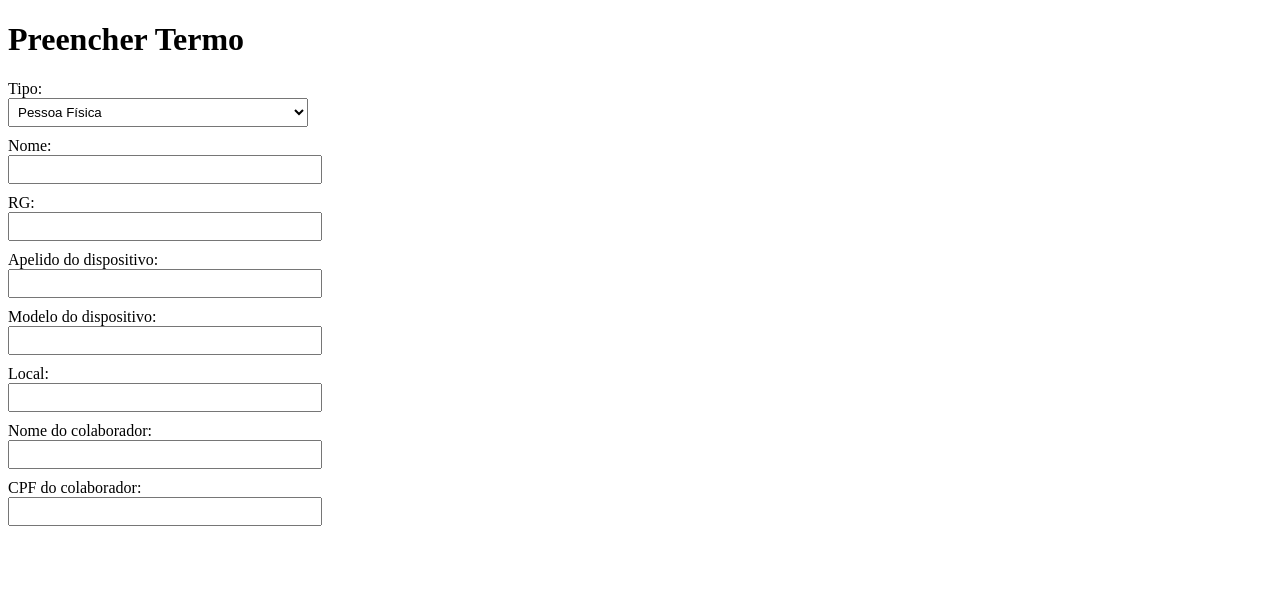
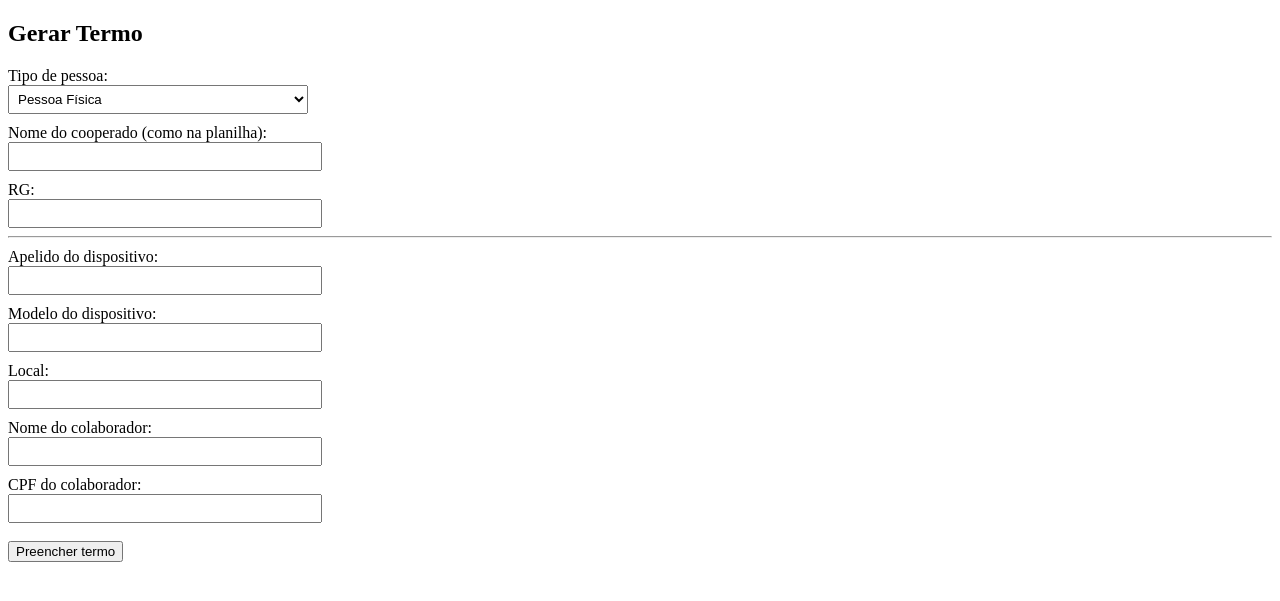
Before and after one commit to lucasrezendx/termo-cooperados, a Flask app: page / in a window 1280 px wide. Shown: the top 601 px of the page. Run offline with Flask 3, Linux system fonts and the light colour scheme.

Commit message:
Update index.html

```diff
--- a/templates/index.html
+++ b/templates/index.html
@@ -2,60 +2,34 @@
 <html lang="pt-br">
 <head>
     <meta charset="UTF-8">
-    <title>Gerar Termo</title>
+    <title>Gerador de Termo</title>
     <style>
-        .hidden { display: none; }
         label { display: block; margin-top: 10px; }
         input, select { width: 300px; padding: 5px; }
     </style>
-    <script>
-        function toggleCampos() {
-            const tipo = document.querySelector('select[name="tipo"]').value;
-            document.getElementById('campos-pf-agro').style.display = (tipo === 'PF' || tipo === 'AGRO') ? 'block' : 'none';
-            document.getElementById('campos-pj').style.display = (tipo === 'PJ') ? 'block' : 'none';
-            document.getElementById('chave-multicanal').style.display = (tipo === 'PJ') ? 'block' : 'none';
-        }
-
-        window.onload = toggleCampos;
-    </script>
 </head>
 <body>
-    <h1>Preencher Termo</h1>
-    <form method="POST">
-        <label for="tipo">Tipo:</label>
-        <select name="tipo" onchange="toggleCampos()" required>
+    <h2>Gerar Termo</h2>
+    <form method="post">
+        <label for="tipo">Tipo de pessoa:</label>
+        <select name="tipo" id="tipo" onchange="mostrarCampos()" required>
             <option value="PF">Pessoa Física</option>
             <option value="AGRO">Agro</option>
             <option value="PJ">Pessoa Jurídica</option>
         </select>
 
         <!-- Campos PF/AGRO -->
-        <div id="campos-pf-agro">
-            <label>Nome:</label>
+        <div id="pf_campos">
+            <label>Nome do cooperado (como na planilha):</label>
             <input type="text" name="nome">
 
             <label>RG:</label>
             <input type="text" name="rg">
-
-            <label>Apelido do dispositivo:</label>
-            <input type="text" name="apelido">
-
-            <label>Modelo do dispositivo:</label>
-            <input type="text" name="modelo">
-
-            <label>Local:</label>
-            <input type="text" name="local">
-
-            <label>Nome do colaborador:</label>
-            <input type="text" name="colaborador">
-
-            <label>CPF do colaborador:</label>
-            <input type="text" name="cpf_colaborador">
         </div>
 
         <!-- Campos PJ -->
-        <div id="campos-pj" class="hidden">
-            <label>Nome da empresa:</label>
+        <div id="pj_campos" style="display: none;">
+            <label>Nome da empresa (como na planilha):</label>
             <input type="text" name="nome_empresa">
 
             <label>Nome do cooperado:</label>
@@ -67,13 +41,61 @@
             <label>Ocupação:</label>
             <input type="text" name="ocupacao">
 
-            <label>CPF:</label>
+            <label>CPF do cooperado:</label>
             <input type="text" name="cpf">
 
-            <label>RG:</label>
+            <label>RG do cooperado:</label>
             <input type="text" name="rg">
+        </div>
 
-            <label>Apelido do dispositivo:</label>
-            <input type="text" name="apelido">
+        <hr>
 
-            <label>Modelo do dispositivo:</label>
+        <label>Apelido do dispositivo:</label>
+        <input type="text" name="apelido">
+
+        <label>Modelo do dispositivo:</label>
+        <input type="text" name="modelo">
+
+        <div id="chave_campos">
+            <label id="chave_label" style="display: none;">Chave multicanal:</label>
+            <input type="text" name="chave" id="chave_input" style="display: none;">
+        </div>
+
+        <label>Local:</label>
+        <input type="text" name="local">
+
+        <label>Nome do colaborador:</label>
+        <input type="text" name="colaborador">
+
+        <label>CPF do colaborador:</label>
+        <input type="text" name="cpf_colaborador">
+
+        <br><br>
+        <button type="submit">Preencher termo</button>
+    </form>
+
+    <script>
+        function mostrarCampos() {
+            const tipo = document.getElementById("tipo").value;
+            const pfCampos = document.getElementById("pf_campos");
+            const pjCampos = document.getElementById("pj_campos");
+            const chaveLabel = document.getElementById("chave_label");
+            const chaveInput = document.getElementById("chave_input");
+
+            if (tipo === "PJ") {
+                pfCampos.style.display = "none";
+                pjCampos.style.display = "block";
+                chaveLabel.style.display = "block";
+                chaveInput.style.display = "block";
+            } else {
+                pfCampos.style.display = "block";
+                pjCampos.style.display = "none";
+                chaveLabel.style.display = "none";
+                chaveInput.style.display = "none";
+            }
+        }
+
+        window.onload = mostrarCampos;
+    </script>
+</body>
+</html>
```
